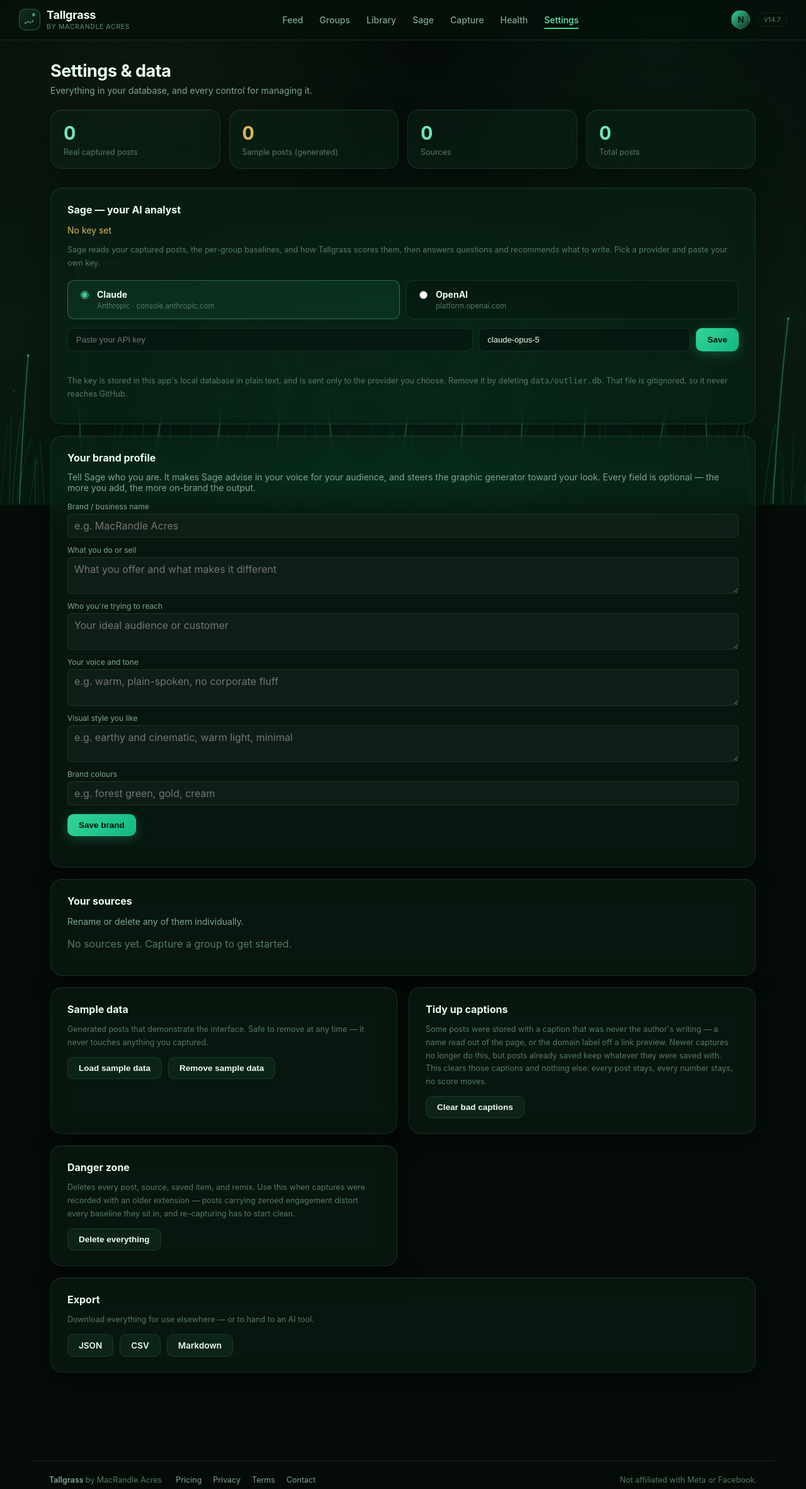
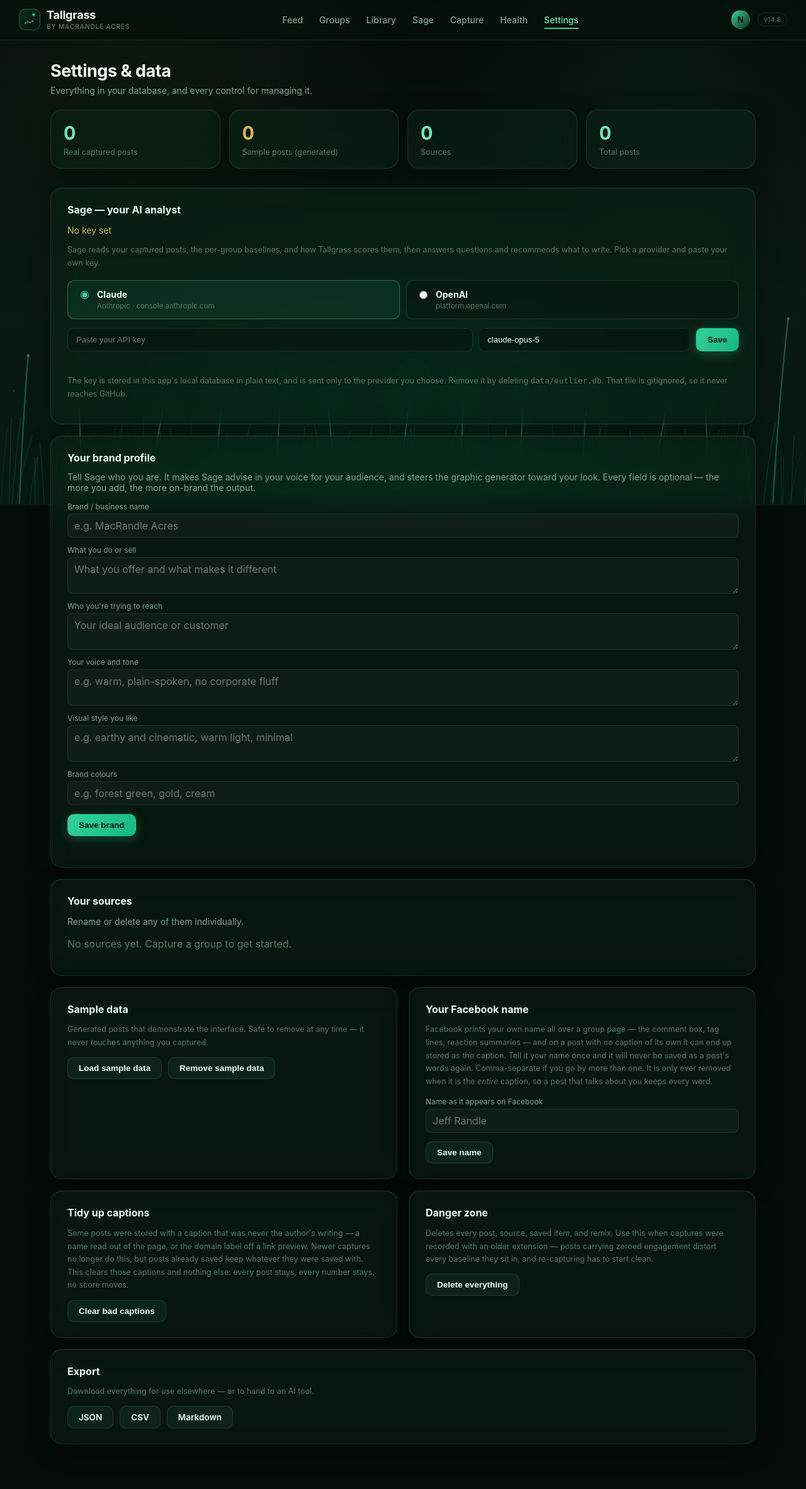
Before and after one commit to SimplyAgenticAI/Outlier, a Flask app: page /settings in a window 1280 px wide. Shown: the top 2365 px of the page at 63% size. Run offline with Flask 3, Linux system fonts and the light colour scheme; the visitor is signed in with stand-in values (Sample User, id 1); data comes from the database, SQL or seed files in the repository; data that the repository does not hold is empty; some libraries are stand-ins or nearby versions.

Commit message:
V14.8: stop guessing where the name comes from and just be told it
Three attempts to recognise the reader name from Facebook markup. Author
name, then the banner, then the nav landmarks. Every one was a guess at a
page nobody here can see, every one passed its tests, and the name kept
arriving. The pattern is the answer: this cannot be won by inference.

So it is asked for. Settings has a field for the name as it appears on
Facebook, and from then on a caption that is nothing but that name is cleared
on the way in.

Two things follow from doing it on the server rather than in the extension.
It does not depend on finding the right container, so Facebook can rename
every class it owns and this still holds. And it does not depend on the
installed build - an old extension that still sends Jeff gets it stripped on
arrival, so nothing has to be reloaded for it to start working.

Stripped after the extension has already computed and sent fb_post_id, so
clearing the body cannot change the identity of the row or duplicate it on
the next scan.

Matching is whole-caption against a closed set of declared names and their
parts. Jeff goes, Randle goes, Jeff Randle goes. Jeff was right about this is
writing and is kept entire, Jeffrey is a different word and is untouched, and
Congratulations was never in the set to begin with.

The name typed into Clear bad captions is now saved rather than used once.
Cleaning the old rows and stopping the new ones are the same problem, and
asking twice is how the second half never gets done. The prompt prefills from
what was saved.

Verified end to end against a real database, not by reading: a post arriving
with the name as its body stores with an empty body and its 191 reactions
untouched. Full suite green.

Co-Authored-By: Claude Opus 5 <noreply@anthropic.com>

```diff
--- a/app.py
+++ b/app.py
@@ -525,6 +525,7 @@ def settings():
         anthropic_model=sage.ANTHROPIC_MODEL,
         openai_model=sage.OPENAI_MODEL,
         brand=sage.get_brand(),
+        viewer_names=sage.get_setting(db.VIEWER_NAMES_KEY, ""),
         version=APP_VERSION,
         active="settings",
     )
@@ -1269,9 +1270,25 @@ def api_capture():
         # empty row cluttering /groups that the user never captured.
         source_id = None
 
+        # The operator's own name, stripped here rather than in the extension.
+        #
+        # Every previous attempt at this tried to recognise the reader's name
+        # from Facebook's markup, and every one of them missed. Doing it on
+        # the server means it does not depend on finding the right container,
+        # and it does not depend on which build of the extension is installed
+        # — an old extension that still sends "Jeff" gets it stripped anyway.
+        viewer_parts = db.viewer_name_parts(conn, api_user["id"])
+
         for post in posts:
             if not post.get("fb_post_id"):
                 continue
+
+            # Done before the id matters: the extension already computed
+            # fb_post_id and sent it, so clearing the body here cannot change
+            # the identity of the row or duplicate it on the next scan.
+            if db.is_viewer_name_body(post.get("body"), viewer_parts):
+                post["body"] = ""
+                post["body_from_image"] = 0
 
             # A post captured from the home or groups feed carries its own
             # origin, because the post above it came from somewhere else.
@@ -1489,6 +1506,24 @@ def api_open_folder():
     return jsonify({"ok": True, "path": folder})
 
 
+@app.route("/api/viewer-name", methods=["POST"])
+@auth.login_required
+def api_viewer_name():
+    """Declare the names that belong to the reader, not to any author.
+
+    Stored rather than detected. Detecting it from Facebook's own markup was
+    tried three times and missed every time; the reader is the one party who
+    knows this for certain, so they are asked once and it is applied on every
+    capture from then on.
+    """
+    body = request.get_json(silent=True) or {}
+    raw = (body.get("names") or body.get("name") or "").strip()
+    # Comma separated, capped — this is a name list, not a document.
+    names = [n.strip() for n in raw.split(",") if n.strip()][:5]
+    sage.set_setting(db.VIEWER_NAMES_KEY, ", ".join(names)[:200])
+    return jsonify({"ok": True, "names": names})
+
+
 @app.route("/api/clean-captions", methods=["POST"])
 @auth.login_required
 def api_clean_captions():
@@ -1502,6 +1537,14 @@ def api_clean_captions():
     body = request.get_json(silent=True) or {}
     raw = body.get("names") or body.get("name") or []
     names = [raw] if isinstance(raw, str) else list(raw)[:5]
+    names = [n for n in (str(x).strip() for x in names) if n]
+
+    # Remembered, not just used once. Cleaning the old rows and stopping new
+    # ones are the same problem, and typing the name twice to solve both is a
+    # trap — the second half quietly never gets done.
+    if names:
+        sage.set_setting(db.VIEWER_NAMES_KEY, ", ".join(names)[:200])
+
     result = db.clean_captions(_uid(), names=names)
     return jsonify({"ok": True, **result})
 
--- a/db.py
+++ b/db.py
@@ -650,6 +650,60 @@ _BARE_DOMAIN_RE = re.compile(r"^[A-Za-z0-9-]+(?:\.[A-Za-z0-9-]+)*\.[A-Za-z]{2,}$
 _LONG_TOKEN_RE = re.compile(r"^\S{20,}$")
 _WORD_RE = re.compile(r"^[A-Za-z][A-Za-z'’‘-]{1,29}$")
 
+# The operator's own name, as they typed it.
+#
+# Three attempts were made to work out where Facebook prints the reader's name
+# and to recognise it from the markup. All three were guesses at a page nobody
+# here can see, and the name kept arriving anyway. This stops guessing: the
+# name is asked for once, stored, and stripped on the way in — which works
+# whatever Facebook renames its containers to, and whatever build of the
+# extension is installed, because it happens on the server after the post has
+# already been sent.
+VIEWER_NAMES_KEY = "viewer_names"
+
+
+def get_viewer_names(conn, user_id):
+    """The names this account has declared as its own. Comma separated."""
+    row = conn.execute(
+        "SELECT value FROM user_settings WHERE user_id = ? AND key = ?",
+        (user_id, VIEWER_NAMES_KEY),
+    ).fetchone()
+    raw = (row["value"] if row else "") or ""
+    return [n.strip() for n in raw.split(",") if n.strip()]
+
+
+def viewer_name_parts(conn, user_id):
+    """Each word of each declared name, lowercased.
+
+    Parts and not just the whole string, because the name lands in a caption
+    as "Jeff" far more often than as "Jeff Randle".
+    """
+    parts = set()
+    for name in get_viewer_names(conn, user_id):
+        # The whole name as well as its pieces: it arrives as "Jeff" most of
+        # the time, but a header echo can carry "Jeff Randle" intact.
+        whole = " ".join(name.split()).strip(".,:;!?'\"’‘").lower()
+        if len(whole) >= 2:
+            parts.add(whole)
+        for part in name.split():
+            part = part.strip(".,:;!?'\"’‘").lower()
+            if len(part) >= 2:
+                parts.add(part)
+    return parts
+
+
+def is_viewer_name_body(body, parts):
+    """Is this whole caption nothing but one of those names?
+
+    Whole-block only, and matched against a closed set of declared names — so
+    a caption that merely contains the name is writing, and is never touched.
+    "Jeff" and "Jeff Randle" go; "Jeff was right about this" stays.
+    """
+    text = " ".join((body or "").split())
+    if not text or not parts:
+        return False
+    return text.strip(".,:;!?'\"’‘").lower() in parts
+
 
 def _name_parts(conn, user_id, names):
     """Every word that is known to be somebody's name, lowercased.
@@ -662,7 +716,9 @@ def _name_parts(conn, user_id, names):
     captured. Anything else is left exactly as it is.
     """
     parts = set()
-    for name in (names or []):
+    # Whatever was typed now, plus whatever was declared earlier — so a
+    # cleanup run without retyping the name still knows it.
+    for name in list(names or []) + get_viewer_names(conn, user_id):
         for part in str(name or "").split():
             part = part.strip(".,:;!?'\"").lower()
             if len(part) >= 2:
--- a/static/js/outlier.js
+++ b/static/js/outlier.js
@@ -335,17 +335,37 @@
   var clearDemo = document.getElementById("clear-demo");
   if (clearDemo) clearDemo.addEventListener("click", demoRequest("DELETE", "Clearing sample data"));
 
+  var saveViewerName = document.getElementById("save-viewer-name");
+  if (saveViewerName) {
+    saveViewerName.addEventListener("click", function () {
+      var field = document.getElementById("viewer-name");
+      var value = field ? field.value.trim() : "";
+      saveViewerName.disabled = true;
+      post("/api/viewer-name", { names: value })
+        .then(function (data) {
+          if (!data.ok) throw new Error("Could not save");
+          toast(value
+            ? "Saved. Your name will not be stored as a caption again."
+            : "Cleared — no name is being filtered.");
+        })
+        .catch(function () { toast("Could not save that name", true); })
+        .finally(function () { saveViewerName.disabled = false; });
+    });
+  }
+
   var cleanCaptions = document.getElementById("clean-captions");
   if (cleanCaptions) {
     cleanCaptions.addEventListener("click", function () {
-      // Asked for rather than guessed at. A one-word caption cannot be judged
-      // on its shape — "Jeff" and "Congratulations" look identical — so only
-      // words known to be names are cleared, and the reader's own name is
-      // known to nobody but the reader.
+      // Prefilled from the saved name, so the common path is one click. A
+      // one-word caption cannot be judged on its shape — "Jeff" and
+      // "Congratulations" are identical to a regex — so only words known to
+      // be names are cleared, and the reader is the only one who knows theirs.
+      var saved = document.getElementById("viewer-name");
       var yourName = window.prompt(
         "Your Facebook name, if it has been landing in captions.\n\n" +
         "Only this name and the names of authors already captured will be " +
-        "cleared. Leave blank to skip names and clean link labels only.", "");
+        "cleared. Leave blank to clean link labels only.",
+        (saved && saved.value.trim()) || "");
       if (yourName === null) return;          // cancelled
       toast("Checking stored captions…");
       post("/api/clean-captions", { names: yourName ? [yourName] : [] })
--- a/templates/settings.html
+++ b/templates/settings.html
@@ -212,6 +212,26 @@
   </div>
 
   <div class="glass panel reveal">
+    <h2>Your Facebook name</h2>
+    <p class="fine">
+      Facebook prints your own name all over a group page — the comment box,
+      tag lines, reaction summaries — and on a post with no caption of its own
+      it can end up stored as the caption. Tell it your name once and it will
+      never be saved as a post's words again. Comma-separate if you go by more
+      than one. It is only ever removed when it is the <em>entire</em> caption,
+      so a post that talks about you keeps every word.
+    </p>
+    <div class="brand-form">
+      <label class="brand-field">
+        <span>Name as it appears on Facebook</span>
+        <input type="text" id="viewer-name" placeholder="Jeff Randle"
+               value="{{ viewer_names or '' }}">
+      </label>
+    </div>
+    <button class="btn btn-ghost" id="save-viewer-name">Save name</button>
+  </div>
+
+  <div class="glass panel reveal">
     <h2>Tidy up captions</h2>
     <p class="fine">
       Some posts were stored with a caption that was never the author's writing
```
Also changed, not shown: extension/manifest.json.
